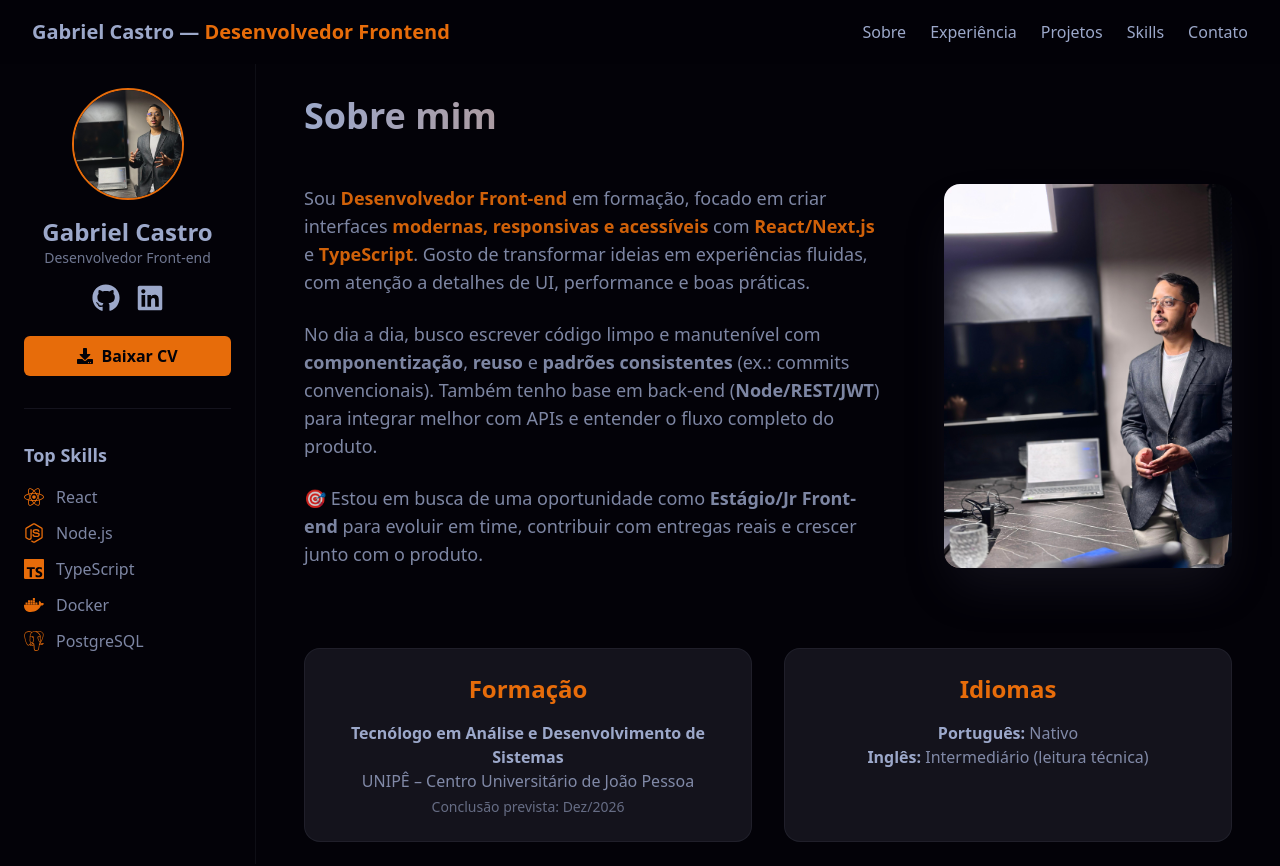
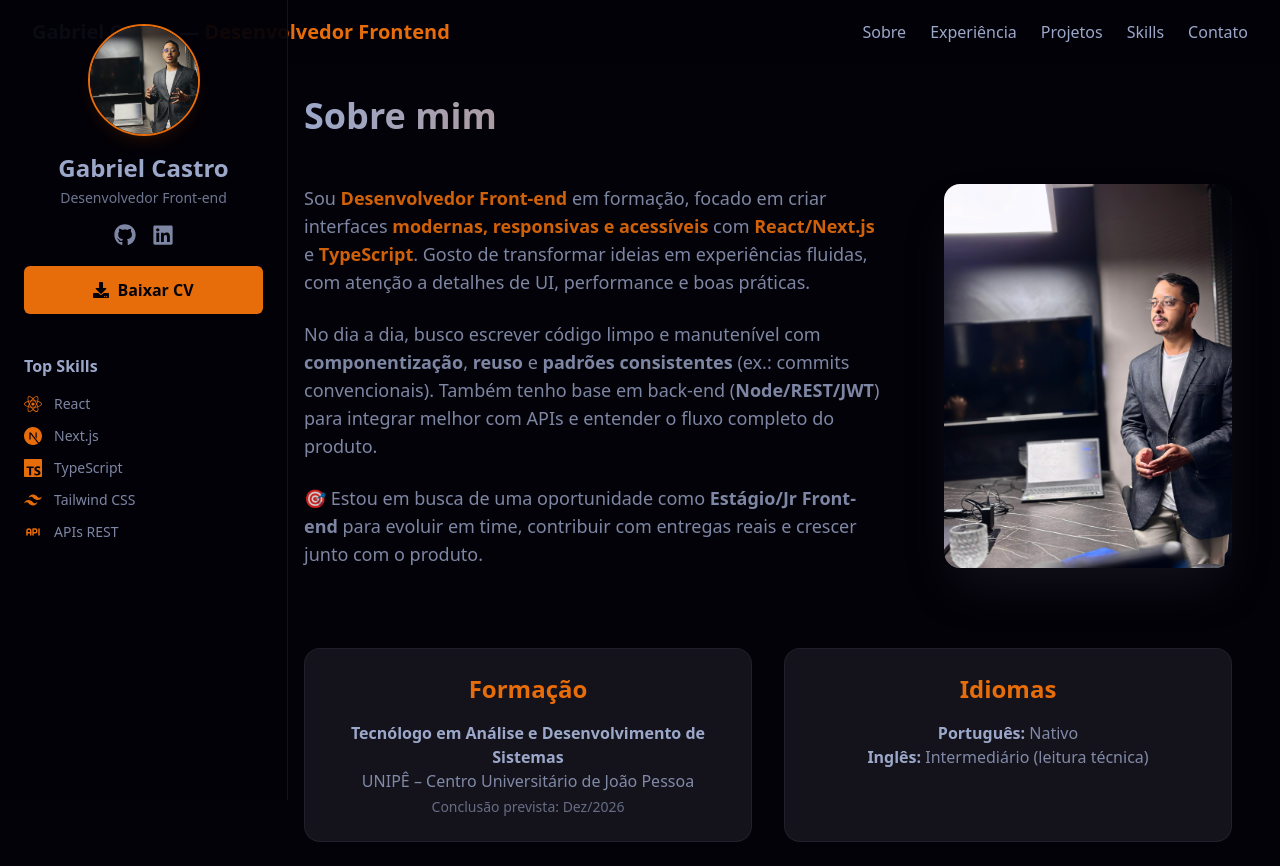
Before and after one commit to DevBielCastro/Gabriel-Castro_Portfolio, a React (Vite) app: page / in a window 1280 px wide. Shown: the top 866 px of the page. Built offline with nearby package versions, Linux system fonts and the light colour scheme.

Commit message:
Alteração de tecnologias para apenas frontend

```diff
--- a/src/components/Sidebar.tsx
+++ b/src/components/Sidebar.tsx
@@ -1,6 +1,7 @@
-import { FaReact, FaNodeJs, FaDocker, FaGithub, FaLinkedin, FaDownload } from "react-icons/fa";
-import { SiPostgresql, SiTypescript } from "react-icons/si";
-import profilePic from '../assets/profile.jpg';
+import profilePic from "../assets/profile.jpg";
+import { FaGithub, FaLinkedin, FaDownload, FaReact } from "react-icons/fa";
+import { SiNextdotjs, SiTypescript, SiTailwindcss } from "react-icons/si";
+import { TbApi } from "react-icons/tb";
 
 interface SidebarProps {
   isSidebarOpen: boolean;
@@ -8,63 +9,79 @@ interface SidebarProps {
 
 export function Sidebar({ isSidebarOpen }: SidebarProps) {
   const technologies = [
-    { icon: <FaReact size={20} />, name: "React" },
-    { icon: <FaNodeJs size={20} />, name: "Node.js" },
-    { icon: <SiTypescript size={20} />, name: "TypeScript" },
-    { icon: <FaDocker size={20} />, name: "Docker" },
-    { icon: <SiPostgresql size={20} />, name: "PostgreSQL" },
+    { icon: <FaReact size={18} />, name: "React" },
+    { icon: <SiNextdotjs size={18} />, name: "Next.js" },
+    { icon: <SiTypescript size={18} />, name: "TypeScript" },
+    { icon: <SiTailwindcss size={18} />, name: "Tailwind CSS" },
+    { icon: <TbApi size={18} />, name: "APIs REST" },
   ];
 
   return (
-    <aside className={`fixed left-0 top-16 w-64 h-full bg-background border-r border-primary/20 p-6 flex flex-col z-40
-                       transform transition-transform duration-300 ease-in-out
-                       ${isSidebarOpen ? 'translate-x-0' : '-translate-x-full'}
-                       md:translate-x-0`}>
-      <div className="flex flex-col items-center">
+    <aside
+      className={`fixed left-0 top-0 h-screen w-72 bg-background/95 border-r border-primary/30 p-6 z-50 transition-transform duration-300
+      ${isSidebarOpen ? "translate-x-0" : "-translate-x-full"} md:translate-x-0`}
+    >
+      <div className="flex flex-col items-center text-center">
         <img
           src={profilePic}
-          alt="Gabriel Castro"
-          className="w-28 h-28 rounded-full border-2 border-accent mb-4 object-cover"
+          alt="Foto de perfil de Gabriel Castro"
+          className="w-28 h-28 rounded-full object-cover border-2 border-accent shadow-lg shadow-accent/10"
+          loading="lazy"
         />
-        <h2 className="text-2xl font-bold text-secondary">Gabriel Castro</h2>
-        <p className="text-sm text-secondary/70 mb-4">Desenvolvedor Front-end</p>
-      </div>
 
-      <div className="flex justify-center space-x-4">
-        <a href="https://github.com/DevBielCastro" target="_blank" rel="noopener noreferrer" className="text-secondary hover:text-accent transition-colors">
-          <FaGithub size={28} />
-        </a>
-        <a href="https://www.linkedin.com/in/gabriel-castro-9a9745209/" target="_blank" rel="noopener noreferrer" className="text-secondary hover:text-accent transition-colors">
-          <FaLinkedin size={28} />
-        </a>
-      </div>
+        <h2 className="mt-4 text-2xl font-bold text-secondary">Gabriel Castro</h2>
+        <p className="text-secondary/70 text-sm mt-1">Desenvolvedor Front-end</p>
 
-      {/* Botão de Download do CV */}
-      <div className="mt-6 w-full">
+        <div className="mt-4 flex items-center gap-4">
+          <a
+            href="https://github.com/DevBielCastro"
+            target="_blank"
+            rel="noopener noreferrer"
+            className="text-secondary/80 hover:text-accent transition-colors"
+            aria-label="GitHub"
+            title="GitHub"
+          >
+            <FaGithub size={22} />
+          </a>
+
+          <a
+            href="https://www.linkedin.com/in/gabriel-castro-9a9745209/"
+            target="_blank"
+            rel="noopener noreferrer"
+            className="text-secondary/80 hover:text-accent transition-colors"
+            aria-label="LinkedIn"
+            title="LinkedIn"
+          >
+            <FaLinkedin size={22} />
+          </a>
+        </div>
+
+        {/* Botão de Download do CV */}
         <a
-          href="/Gabriel-Castro-CV.pdf"
+          href="/cv.pdf"
           download
-          className="flex items-center justify-center gap-2 w-full bg-accent text-background font-bold py-2 px-4 rounded-md hover:bg-accent/80 transition-colors"
+          className="mt-5 w-full inline-flex items-center justify-center gap-2 bg-accent text-background font-bold py-3 px-4 rounded-md hover:bg-accent/90 transition-colors"
         >
           <FaDownload />
           Baixar CV
         </a>
       </div>
 
-      <div className="mt-8 mb-8 border-t border-primary/30"></div>
+      <div className="mt-10">
+        <h3 className="text-secondary font-semibold mb-4">Top Skills</h3>
 
-      <div>
-        <h3 className="text-lg font-semibold text-secondary mb-4">Top Skills</h3>
         <ul className="space-y-3">
           {technologies.map((tech) => (
-            <li key={tech.name} className="flex items-center space-x-3 text-secondary/80">
+            <li
+              key={tech.name}
+              className="flex items-center gap-3 text-secondary/80"
+            >
               <span className="text-accent">{tech.icon}</span>
-              <span>{tech.name}</span>
+              <span className="text-sm">{tech.name}</span>
             </li>
           ))}
         </ul>
       </div>
     </aside>
   );
-
 }
```
